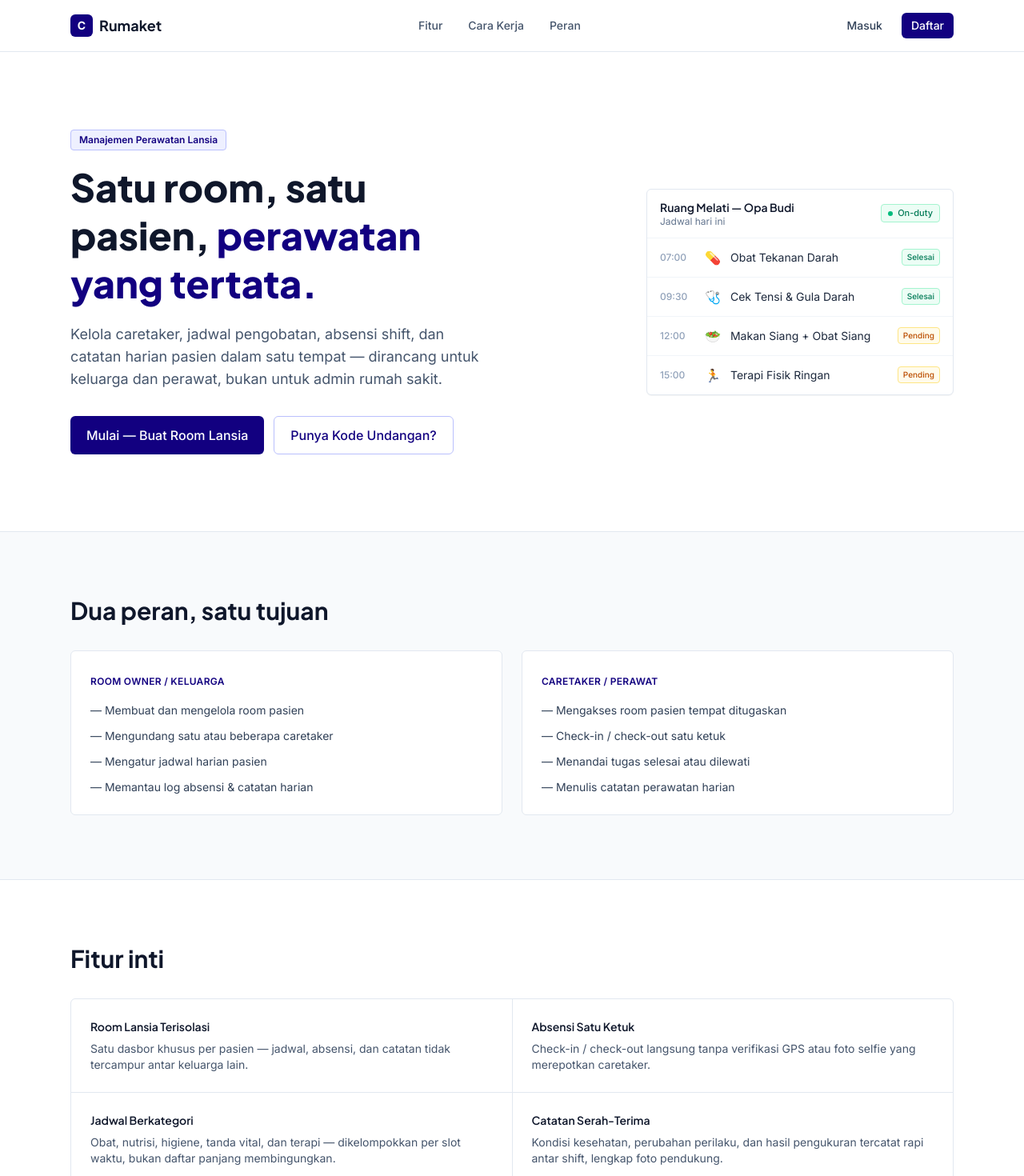
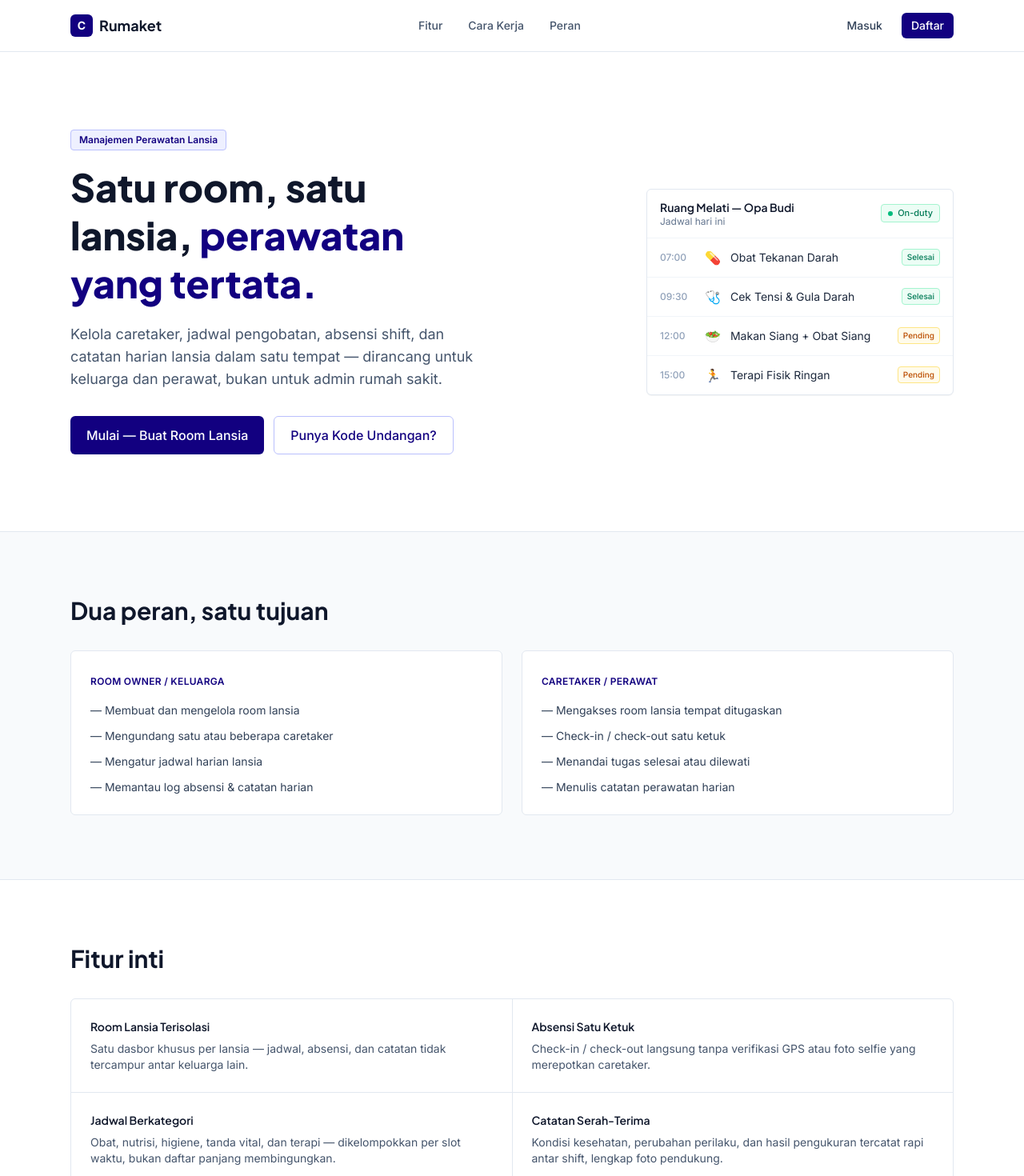
Before and after one commit to VinoSheesh/Rumaket, a Next.js app: page / in a window 1280 px wide. Shown: the top 1470 px of the page at 80% size. Built offline with nearby package versions, Linux system fonts and the light colour scheme.

Commit message:
update: change app purpose from patient to elderly focused

```diff
--- a/src/app/(auth)/join/page.tsx
+++ b/src/app/(auth)/join/page.tsx
@@ -16,7 +16,7 @@ export default async function JoinPage({
         Gabung Room
       </h1>
       <p className="mt-1 text-sm text-slate-500">
-        Masukkan kode undangan yang diberikan oleh keluarga/admin pasien.
+        Masukkan kode undangan yang diberikan oleh keluarga/admin lansia.
       </p>
 
       {error && (
--- a/src/app/(auth)/login/page.tsx
+++ b/src/app/(auth)/login/page.tsx
@@ -12,11 +12,9 @@ export default async function LoginPage({
 
   return (
     <div className="rounded-md border border-slate-200 bg-white p-6">
-      <h1 className="font-display text-xl font-bold text-slate-900">
-        Masuk
-      </h1>
+      <h1 className="font-display text-xl font-bold text-slate-900">Masuk</h1>
       <p className="mt-1 text-sm text-slate-500">
-        Masuk untuk mengakses room pasien Anda.
+        Masuk untuk mengakses room lansia Anda.
       </p>
 
       {error && (
--- a/src/app/(auth)/register/page.tsx
+++ b/src/app/(auth)/register/page.tsx
@@ -12,13 +12,11 @@ export default async function RegisterPage({
 
   return (
     <div className="rounded-md border border-slate-200 bg-white p-6">
-      <h1 className="font-display text-xl font-bold text-slate-900">
-        Daftar
-      </h1>
+      <h1 className="font-display text-xl font-bold text-slate-900">Daftar</h1>
       <p className="mt-1 text-sm text-slate-500">
         {join_code
           ? "Daftar dahulu, lalu masukkan kode undangan untuk bergabung."
-          : "Buat akun untuk mengelola room pasien atau bergabung sebagai caretaker."}
+          : "Buat akun untuk mengelola room lansia atau bergabung sebagai caretaker."}
       </p>
 
       {error && (
--- a/src/app/dashboard/actions.ts
+++ b/src/app/dashboard/actions.ts
@@ -11,8 +11,8 @@ export async function createRoom(formData: FormData) {
   if (!name || !patientName) {
     redirect(
       `/dashboard/rooms/new?error=${encodeURIComponent(
-        "Nama room dan nama pasien wajib diisi"
-      )}`
+        "Nama room dan nama lansia wajib diisi",
+      )}`,
     );
   }
 
@@ -49,8 +49,8 @@ export async function createRoom(formData: FormData) {
   if (!roomId) {
     redirect(
       `/dashboard/rooms/new?error=${encodeURIComponent(
-        lastError ?? "Gagal membuat room, coba lagi"
-      )}`
+        lastError ?? "Gagal membuat room, coba lagi",
+      )}`,
     );
   }
 
--- a/src/app/dashboard/page.tsx
+++ b/src/app/dashboard/page.tsx
@@ -52,8 +52,8 @@ export default async function DashboardPage() {
         {rooms.length === 0 ? (
           <EmptyState
             icon="🏠"
-            title="Belum ada room pasien"
-            description="Buat room pasien baru, atau gabung ke room yang sudah ada menggunakan kode undangan."
+            title="Belum ada room lansia"
+            description="Buat room lansia baru, atau gabung ke room yang sudah ada menggunakan kode undangan."
             action={
               <Link href="/dashboard/rooms/new">
                 <Button>Buat Room Pertama</Button>
--- a/src/app/layout.tsx
+++ b/src/app/layout.tsx
@@ -17,7 +17,7 @@ const plusJakarta = Plus_Jakarta_Sans({
 export const metadata: Metadata = {
   title: "Rumaket — Manajemen Perawatan Lansia",
   description:
-    "Kelola room pasien, jadwal perawatan, absensi caretaker, dan catatan harian dalam satu tempat.",
+    "Kelola room lansia, jadwal perawatan, absensi caretaker, dan catatan harian dalam satu tempat.",
   manifest: "/manifest.json",
   appleWebApp: {
     capable: true,
--- a/src/components/section/home/Hero.tsx
+++ b/src/components/section/home/Hero.tsx
@@ -11,12 +11,12 @@ export function Hero() {
             Manajemen Perawatan Lansia
           </span>
           <h1 className="mt-4 font-display text-4xl font-extrabold leading-tight text-slate-900 md:text-5xl">
-            Satu room, satu pasien,{" "}
+            Satu room, satu lansia,{" "}
             <span className="text-brand-700">perawatan yang tertata.</span>
           </h1>
           <p className="mt-5 max-w-lg text-base text-slate-600 md:text-lg">
             Kelola caretaker, jadwal pengobatan, absensi shift, dan catatan
-            harian pasien dalam satu tempat — dirancang untuk keluarga dan
+            harian lansia dalam satu tempat — dirancang untuk keluarga dan
             perawat, bukan untuk admin rumah sakit.
           </p>
           <div className="mt-8 flex flex-wrap gap-3">
--- a/src/data/home.ts
+++ b/src/data/home.ts
@@ -1,7 +1,7 @@
 export const FEATURES = [
   {
     title: "Room Lansia Terisolasi",
-    desc: "Satu dasbor khusus per pasien — jadwal, absensi, dan catatan tidak tercampur antar keluarga lain.",
+    desc: "Satu dasbor khusus per lansia — jadwal, absensi, dan catatan tidak tercampur antar keluarga lain.",
   },
   {
     title: "Absensi Satu Ketuk",
@@ -21,7 +21,7 @@ export const STEPS = [
   {
     n: "01",
     title: "Buat Room Lansia",
-    desc: "Keluarga/admin membuat room khusus untuk satu pasien.",
+    desc: "Keluarga/admin membuat room khusus untuk satu lansia.",
   },
   {
     n: "02",
@@ -44,16 +44,16 @@ export const ROLES = [
   {
     label: "Room Owner / Keluarga",
     items: [
-      "Membuat dan mengelola room pasien",
+      "Membuat dan mengelola room lansia",
       "Mengundang satu atau beberapa caretaker",
-      "Mengatur jadwal harian pasien",
+      "Mengatur jadwal harian lansia",
       "Memantau log absensi & catatan harian",
     ],
   },
   {
     label: "CareTaker / Perawat",
     items: [
-      "Mengakses room pasien tempat ditugaskan",
+      "Mengakses room lansia tempat ditugaskan",
       "Check-in / check-out satu ketuk",
       "Menandai tugas selesai atau dilewati",
       "Menulis catatan perawatan harian",
```
Also changed, not shown: public/manifest.json, 1 other file (tests, documents, lock files or other folders).
